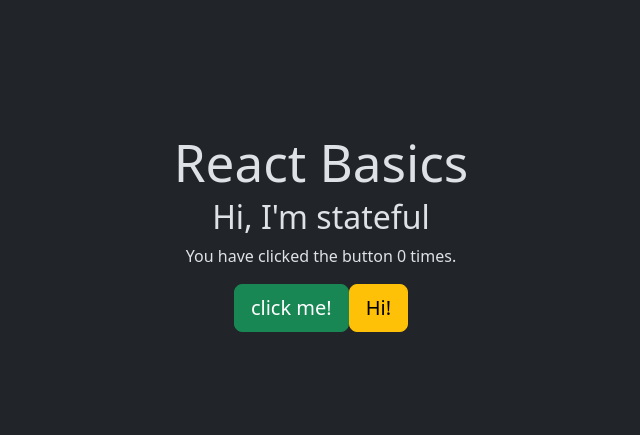
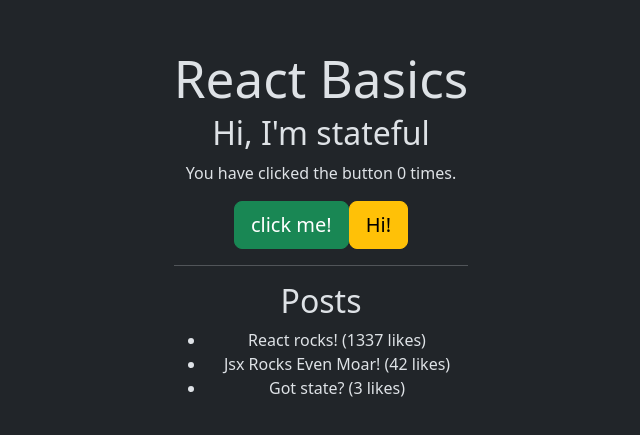
Before and after one commit to MohammadMzien2/Javascript-2, a React (Vite) app in the folder 01-react-basics/: page / in a window 1280 px wide. Shown: the part 167-602 px from the top of the page, without its empty margins (319-959 px from the left). Built offline with nearby package versions, Linux system fonts and the light colour scheme.

Commit message:
Render a list

```diff
--- a/01-react-basics/src/App.tsx
+++ b/01-react-basics/src/App.tsx
@@ -1,9 +1,23 @@
 import { useState } from 'react'
 import './App.css'
+
+type Post = {
+  id: number
+  title: string
+  likes: number
+}
+
+
 
 const App = () => {
   const [msg, setMsg] = useState("Hi, I'm stateful")
   const [clicks, setClicks] = useState(0)
+  const [posts, setPosts] = useState<Post[]>([
+    { id: 1, title: "React rocks!", likes: 1337 },
+    { id: 2, title: "Jsx Rocks Even Moar!", likes: 42 },
+    { id: 3, title: "Got state?", likes: 3 }
+
+  ])
 
   const handelButtonClick = () => {
     setClicks(clicks + 1)
@@ -23,9 +37,21 @@ const App = () => {
 
       <button onClick={handelButtonClick} className='btn btn-success btn-lg'>click me!</button>
 
-      <button onClick={ () => { setMsg('Hi') } } className='btn btn-warning btn-lg'>Hi!</button>
+      <button onClick={() => { setMsg('Hi') }} className='btn btn-warning btn-lg'>Hi!</button>
 
+      <hr />
 
+      <h2>Posts</h2>
+
+      <ul>
+      {
+					posts.map(post => (
+						<li key={post.id}>
+							{post.title} ({post.likes} likes)
+						</li>
+					))
+				}
+      </ul>
     </div >
   )
 }
```
